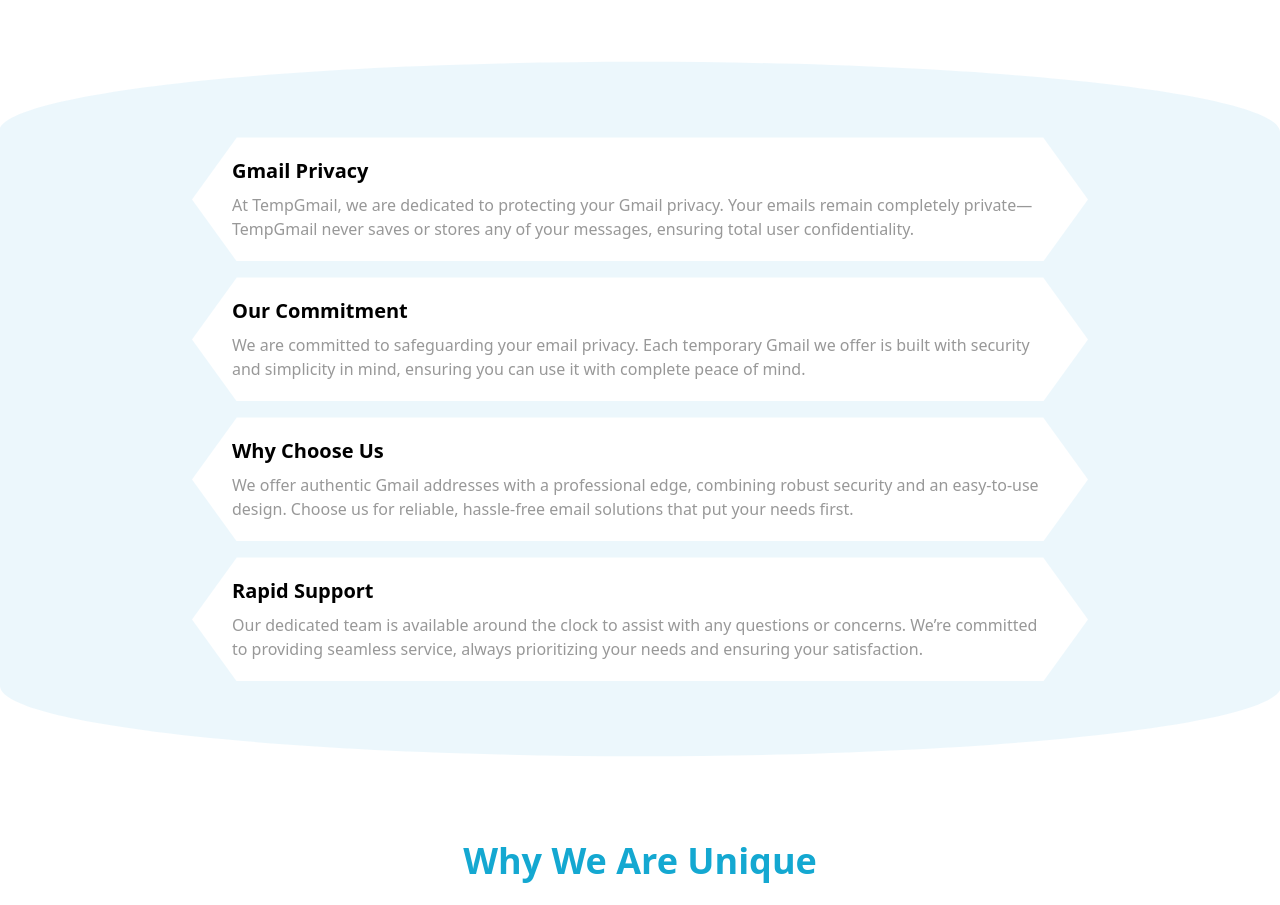
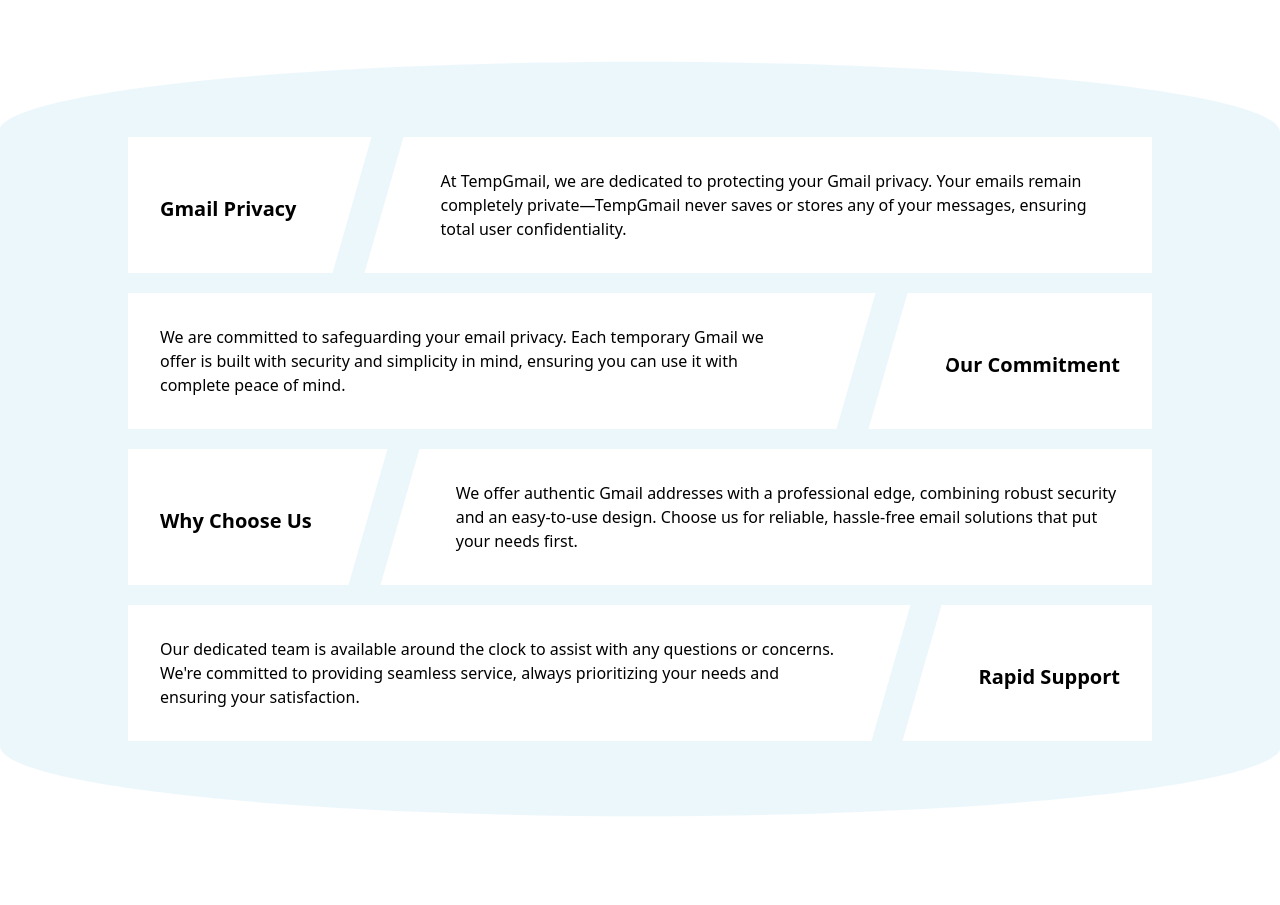
Before and after one commit to bhavin3206/temp-gmail, a React (Vite) app in the folder frontend/: page /about-us in a window 1280 px wide. Shown: the part 540-1445 px from the top of the page. Built offline with nearby package versions, Linux system fonts and the light colour scheme.

Commit message:
about section design update

```diff
--- a/frontend/index.html
+++ b/frontend/index.html
@@ -6,7 +6,7 @@
     <meta name="viewport" content="width=device-width, initial-scale=1.0" />
     <title>Tamp Gmail</title>
   </head>
-  <body class="bg-background text-foreground text-base">
+  <body className="bg-background text-foreground text-base">
     <div id="root"></div>
     <script type="module" src="/src/main.jsx"></script>
   </body>
--- a/frontend/public/svg/LoadingSVG.jsx
+++ b/frontend/public/svg/LoadingSVG.jsx
@@ -3,7 +3,7 @@
     <div role="status" className="flex items-center justify-center gap-2">
       <svg
         aria-hidden="true"
-        class="w-6 h-6 text-neutral-200 animate-spin fill-yellow-400"
+        className="w-6 h-6 text-neutral-200 animate-spin fill-yellow-400"
         viewBox="0 0 100 101"
         fill="none"
         xmlns="http://www.w3.org/2000/svg"
--- a/frontend/src/components/About/about-us.jsx
+++ b/frontend/src/components/About/about-us.jsx
@@ -1,26 +1,30 @@
 import SectionTopSVG from "@public/svg/SectionTopSVG";
 import SectionBottomSVG from "@public/svg/SectionBottomSVG";
 
-const InfoData = [
+const infoSections = [
   {
     title: "Gmail Privacy",
-    description:
+    content:
       "At TempGmail, we are dedicated to protecting your Gmail privacy. Your emails remain completely private—TempGmail never saves or stores any of your messages, ensuring total user confidentiality.",
+    reverse: false,
   },
   {
     title: "Our Commitment",
-    description:
+    content:
       "We are committed to safeguarding your email privacy. Each temporary Gmail we offer is built with security and simplicity in mind, ensuring you can use it with complete peace of mind.",
+    reverse: true,
   },
   {
     title: "Why Choose Us",
-    description:
+    content:
       "We offer authentic Gmail addresses with a professional edge, combining robust security and an easy-to-use design. Choose us for reliable, hassle-free email solutions that put your needs first.",
+    reverse: false,
   },
   {
     title: "Rapid Support",
-    description:
-      "Our dedicated team is available around the clock to assist with any questions or concerns. We’re committed to providing seamless service, always prioritizing your needs and ensuring your satisfaction.",
+    content:
+      "Our dedicated team is available around the clock to assist with any questions or concerns. We're committed to providing seamless service, always prioritizing your needs and ensuring your satisfaction.",
+    reverse: true,
   },
 ];
 
@@ -72,7 +76,7 @@
           </h2>
         </div>
 
-        <div class="absolute bottom-0 left-0 w-full overflow-hidden leading-0 hidden md:block">
+        <div className="absolute bottom-0 left-0 w-full overflow-hidden leading-0 hidden md:block">
           <SectionBottomSVG className="relative block w-[calc(100%+1.3px)] h-14" />
         </div>
       </section>
@@ -97,25 +101,39 @@
       </section>
 
       <section className="py-10 md:py-20 bg-primary relative">
-        <div class="absolute top-0 left-0 w-full overflow-hidden leading-0 rotate-180 hidden lg:block">
+        <div className="absolute top-0 left-0 w-full overflow-hidden leading-0 rotate-180 hidden lg:block">
           <SectionTopSVG className="relative block w-[calc(100%+1.3px)] h-20" />
         </div>
 
-        <div className="container">
-          <div className="space-y-4">
-            {InfoData.map((info, index) => (
-              <div
-                key={index}
-                className="bg-white max-w-4xl px-10 py-5 space-y-2 mx-auto clip-hexagon"
-              >
-                <h5 className="text-lg lg:text-xl font-semibold text-black ">{info.title}</h5>
-                <p>{info.description}</p>
+        <div className="container space-y-8">
+          <div className="max-w-5xl mx-auto space-y-5">
+            {infoSections.map((section, idx) => (
+              <div key={idx} className="flex flex-col md:flex-row items-stretch gap-x-6 md:gap-20">
+                <div
+                  className={`bg-white w-full md:w-fit text-black pb-0 md:pb-6 p-6 md:p-8 text-lg md:text-xl font-semibold relative flex items-center shrink-0
+                md:after:content md:after:absolute md:after:w-1/4 md:after:h-full md:after:top-0
+                md:after:-skew-x-[16deg] md:after:bg-white ${
+                  section.reverse ? "md:after:-left-6 md:order-2" : "md:after:-right-6"
+                } `}
+                >
+                  {section.title}
+                </div>
+
+                <div
+                  className={`bg-white p-6 md:p-8 relative w-full
+              md:after:content md:after:absolute md:after:w-1/4 md:after:h-full md:after:top-0
+              md:after:-skew-x-[16deg] md:after:bg-white ${
+                section.reverse ? "md:after:-right-6" : "md:after:-left-6"
+              }`}
+                >
+                  <p className="relative z-10 text-base">{section.content}</p>
+                </div>
               </div>
             ))}
           </div>
         </div>
 
-        <div class="absolute bottom-0 left-0 w-full overflow-hidden leading-0 hidden lg:block">
+        <div className="absolute bottom-0 left-0 w-full overflow-hidden leading-0 hidden lg:block">
           <SectionBottomSVG className="relative block w-[calc(100%+1.3px)] h-20" />
         </div>
       </section>
--- a/frontend/src/components/Contact/contact.jsx
+++ b/frontend/src/components/Contact/contact.jsx
@@ -60,7 +60,7 @@
           </h2>
         </div>
 
-        <div class="absolute bottom-0 left-0 w-full overflow-hidden leading-0 hidden md:block">
+        <div className="absolute bottom-0 left-0 w-full overflow-hidden leading-0 hidden md:block">
           <SectionBottomSVG className="relative block w-[calc(100%+1.3px)] h-14" />
         </div>
       </section>
@@ -75,12 +75,8 @@
               </p>
               <div className="space-y-6">
                 <div>
-                  <h4 className="font-semibold text-lg text-black">Address</h4>
-                  <p>198 West 21th Street, Suite 721, Sri Lanka</p>
-                </div>
-                <div>
                   <h4 className="font-semibold text-lg text-black">Email</h4>
-                  <a href="mailto:nihapmrm@gmail.com">nihapmrm@gmail.com</a>
+                  <a href="mailto:contact@tempgmail.net">contact@tempgmail.net</a>
                 </div>
                 <div>
                   <h4 className="font-semibold text-lg text-black">Website</h4>
@@ -92,13 +88,13 @@
             <div className="space-y-6" data-aos="fade-left">
               <form className="space-y-4" onSubmit={handleSubmit(onSubmit)}>
                 <div className="space-y-1">
-                  <label className="block font-medium text-black">Full Name</label>
+                  <label className="block font-medium text-black">Name</label>
                   <div className="relative">
                     <input
                       type="text"
                       {...register("name", contactFormValidation.name)}
                       className="w-full border border-gray-300 p-3 pl-10 rounded-lg focus:outline-none focus:ring-2 focus:ring-primary-foreground transition-all"
-                      placeholder="John Doe"
+                      placeholder="Name"
                     />
                     <UserIconSVG
                       iconWidth={20}
@@ -116,7 +112,7 @@
                       type="email"
                       {...register("email", contactFormValidation.email)}
                       className="w-full border border-gray-300 p-3 pl-10 rounded-lg focus:outline-none focus:ring-2 focus:ring-primary-foreground transition-all"
-                      placeholder="you@example.com"
+                      placeholder="Email"
                     />
                     <EmailIconSVG
                       iconWidth={20}
--- a/frontend/src/components/Disclaimer/disclaimer.jsx
+++ b/frontend/src/components/Disclaimer/disclaimer.jsx
@@ -15,7 +15,7 @@
           </h2>
         </div>
 
-        <div class="absolute bottom-0 left-0 w-full overflow-hidden leading-0 hidden md:block">
+        <div className="absolute bottom-0 left-0 w-full overflow-hidden leading-0 hidden md:block">
           <SectionBottomSVG className="relative block w-[calc(100%+1.3px)] h-14" />
         </div>
       </section>
@@ -30,7 +30,7 @@
             <div className="space-y-4">
               <p className="leading-relaxed text-base sm:text-lg">
                 If you require any more information or have any questions about our site's
-                disclaimer, please feel free to contact us by email at tempmailhub@gmail.com. All
+                disclaimer, please feel free to contact us by email at contact@tempgmail.net. All
                 the information on this website -{" "}
                 <a href="https://tempgmail.net" className="text-primary-foreground" target="_blank">
                   https://tempgmail.net
--- a/frontend/src/components/Home/home.jsx
+++ b/frontend/src/components/Home/home.jsx
@@ -26,7 +26,7 @@
       </div>
 
       <div className="bg-primary py-10 md:py-20 rounded-edge relative" id="whatistempmail">
-        <div class="absolute top-0 left-0 w-full overflow-hidden leading-0 rotate-180 hidden lg:block">
+        <div className="absolute top-0 left-0 w-full overflow-hidden leading-0 rotate-180 hidden lg:block">
           <SectionTopSVG className="relative block w-[calc(100%+1.3px)] h-20" />
         </div>
 
@@ -109,7 +109,7 @@
           </div>
         </div>
 
-        <div class="absolute bottom-0 left-0 w-full overflow-hidden leading-0 hidden lg:block">
+        <div className="absolute bottom-0 left-0 w-full overflow-hidden leading-0 hidden lg:block">
           <SectionBottomSVG className="relative block w-[calc(100%+1.3px)] h-20" />
         </div>
       </div>
--- a/frontend/src/components/PrivacyPolicy/privacy-policy.jsx
+++ b/frontend/src/components/PrivacyPolicy/privacy-policy.jsx
@@ -15,7 +15,7 @@
           </h2>
         </div>
 
-        <div class="absolute bottom-0 left-0 w-full overflow-hidden leading-0 hidden md:block">
+        <div className="absolute bottom-0 left-0 w-full overflow-hidden leading-0 hidden md:block">
           <SectionBottomSVG className="relative block w-[calc(100%+1.3px)] h-14" />
         </div>
       </section>
@@ -184,7 +184,7 @@
               </p>
 
               <ul className="pl-5 list-disc">
-                <li>Email: nihapmrm@gmail.com</li>
+                <li>Email: contact@tempgmail.net</li>
               </ul>
 
               <p className="leading-relaxed text-base sm:text-lg">
--- a/frontend/src/components/TermAndContition/term-and-contition.jsx
+++ b/frontend/src/components/TermAndContition/term-and-contition.jsx
@@ -15,7 +15,7 @@
           </h2>
         </div>
 
-        <div class="absolute bottom-0 left-0 w-full overflow-hidden leading-0 hidden md:block">
+        <div className="absolute bottom-0 left-0 w-full overflow-hidden leading-0 hidden md:block">
           <SectionBottomSVG className="relative block w-[calc(100%+1.3px)] h-14" />
         </div>
       </section>
```
